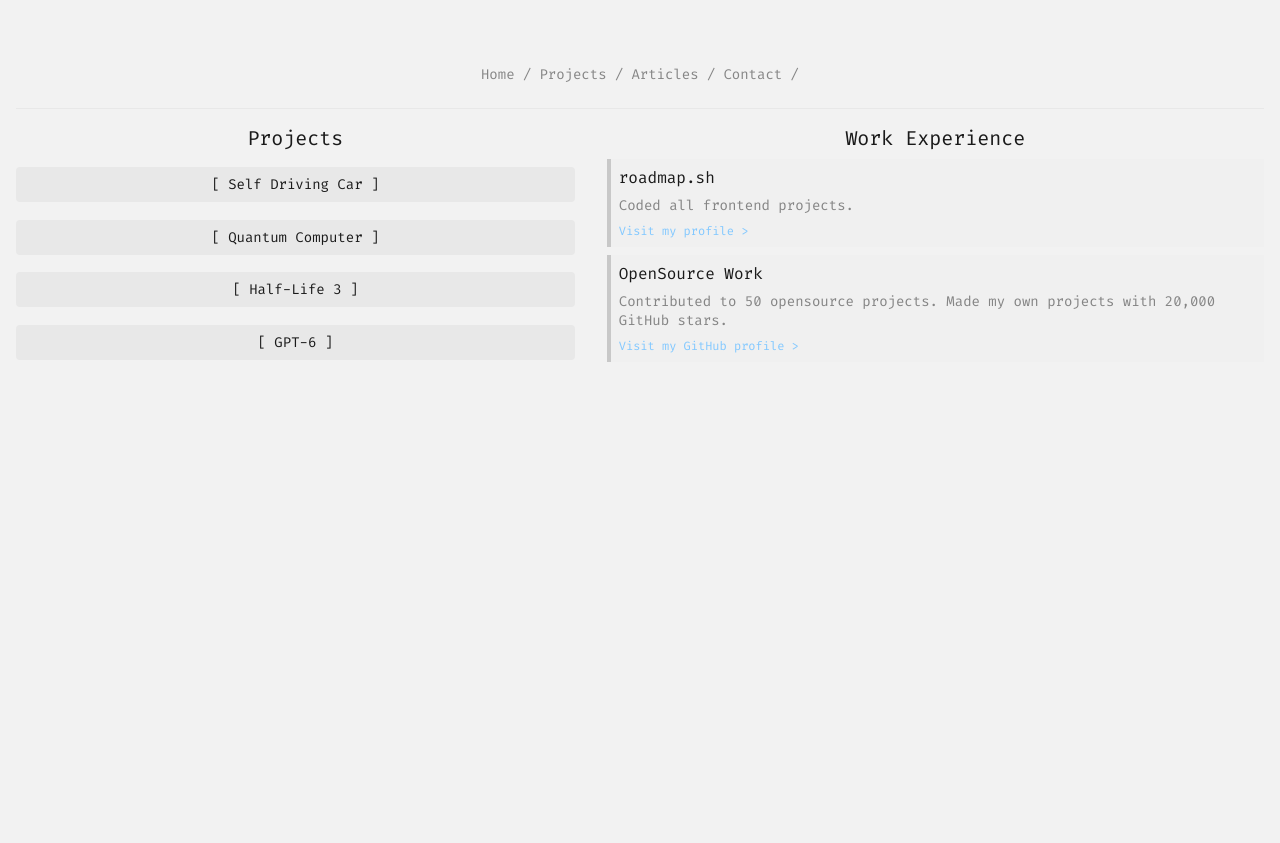
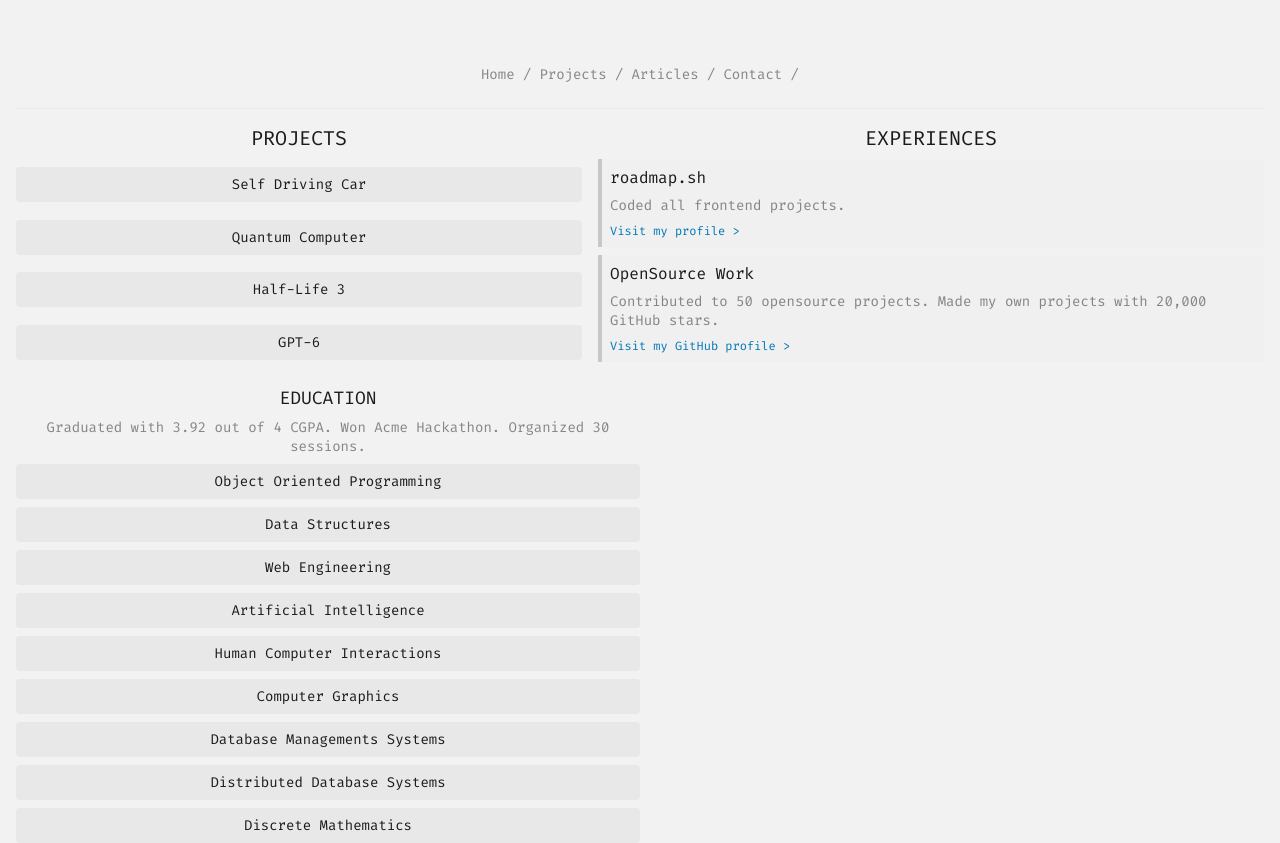
Before and after one commit to justwantajob/personal-portfolio, a plain HTML site: page index.html in a window 1280 px wide. Shown: the part 51-894 px from the top of the page. Before the commit the page ends 800 px from the top, so only its background shows below. Drawn offline with Linux system fonts and the light colour scheme.

Commit message:
Enhance style and logic, add education section

```diff
--- a/index.html
+++ b/index.html
@@ -15,6 +15,7 @@
   <link rel="stylesheet" href="styles/components/header.css">
   <link rel="stylesheet" href="styles/components/projects.css">
   <link rel="stylesheet" href="styles/components/experiences.css">
+  <link rel="stylesheet" href="styles/components/education.css">
 </head>
 <body>
   <header>
@@ -37,18 +38,20 @@
   </header>
 
   <main>
+
+    <div class="section-block">
       <section class="projects">
-      <h2 class="projects-heading">Projects</h2>
+        <h2 class="projects-heading">PROJECTS</h2>
         <ul class="project-list">
-        <li class="project"><a href="#" class="project-link">[ Self Driving Car ]</a></li>
-        <li class="project"><a href="#" class="project-link">[ Quantum Computer ]</a></li>
-        <li class="project"><a href="#" class="project-link">[ Half-Life 3 ]</a></li>
-        <li class="project"><a href="#" class="project-link">[ GPT-6 ]</a></li>
+          <li class="project"><a href="#" class="project-link">Self Driving Car</a></li>
+          <li class="project"><a href="#" class="project-link">Quantum Computer</a></li>
+          <li class="project"><a href="#" class="project-link">Half-Life 3</a></li>
+          <li class="project"><a href="#" class="project-link">GPT-6</a></li>
         </ul>
       </section>
 
       <section class="experiences">
-      <h2 class="experience-heading">Work Experience</h2>
+        <h2 class="experience-heading">EXPERIENCES</h2>
         <div class="experience">
           <h3 class="experience-header">roadmap.sh</h3>
           <p class="experience-description">Coded all frontend projects.</p>
@@ -61,6 +64,36 @@
           <a class="experience-link" href="#">Visit my GitHub profile &gt;</a>
         </div>
       </section>
+    </div>
+
+    <div class="section-block">
+      <section class="education">
+        <h2 class="education-heading">EDUCATION</h2>
+        <p class="education-description">Graduated with 3.92 out of 4 CGPA. Won Acme Hackathon. Organized 30 sessions.</p>
+        <!-- <h3 class="education-subheading">Skills:</h3> -->
+        <ul class="education-list">
+          <li class="skills">Object Oriented Programming</li>
+          <li class="skills">Data Structures</li>
+          <li class="skills">Web Engineering</li>
+          <li class="skills">Artificial Intelligence</li>
+          <li class="skills">Human Computer Interactions</li>
+          <li class="skills">Computer Graphics</li>
+          <li class="skills">Database Managements Systems</li>
+          <li class="skills">Distributed Database Systems</li>
+          <li class="skills">Discrete Mathematics</li>
+        </ul>
+      </section>
+
+      <!-- <section class="reviews">
+        <h2 class="reviews-heading">REVIEWS</h2>
+        <div class="review">
+          <h3 class="review-header">roadmap.sh</h3>
+          <p class="review-description">Coded all frontend projects.</p>
+          <a class="review-link" href="#">Visit my profile &gt;</a>
+        </div> -->
+      </section>
+    </div>
+
   </main>
 
 </body>
--- /dev/null
+++ b/styles/components/education.css
@@ -0,0 +1,52 @@
+.education {
+  display: flex;
+  flex-direction: column;
+  gap: var(--default-gap);
+}
+
+.education-heading {
+  font-size: var(--text-lg);
+  font-weight: 400;
+  text-align: center;
+}
+
+.education-description {
+  font-size: var(--text-sm);
+  color: var(--color-link);
+  text-align: center;
+}
+/*
+.education-subheading {
+  font-size: var(--text-sm);
+  font-weight: 400;
+} */
+
+.education-list {
+  display: flex;
+  flex-direction: column;
+  align-items: center;
+  list-style-type: none;
+  gap: var(--default-gap);
+}
+
+.skills {
+  width: 100%;
+  display: flex;
+  align-items: center;
+  justify-content: center;
+  padding: var(--default-gap);
+  background-color: var(--color-component-background);
+  border-radius: 4px;
+  font-size: var(--text-xs);
+  color: var(--color-primary-dark);
+}
+
+@media (min-width: 768px) {
+  .education {
+    width: 50%;
+  }
+
+  .skills {
+    font-size: var(--text-sm);
+  }
+}
--- a/styles/components/experiences.css
+++ b/styles/components/experiences.css
@@ -38,12 +38,12 @@
 .experience-link {
   text-decoration: none;
   font-size: var(--text-xs);
-  color: rgb(130, 200, 255);
+  color: var(--color-link-blue);
   transition: color .3s ease;
 }
 
 .experience-link:hover {
-  color: var(--color-link);
+  color: var(--color-link-blue-faded);
 }
 
 @media (min-width: 768px) {
--- a/styles/style.css
+++ b/styles/style.css
@@ -13,6 +13,8 @@
   --color-component-background: rgb(232, 232, 232);
 
   --color-link: rgba(26, 26, 26, 0.5);
+  --color-link-blue: rgb(0, 119, 182);
+  --color-link-blue-faded: rgba(0, 118, 182, 0.51);
 
   --default-gap: 8px;
 
@@ -51,11 +53,17 @@ body {
 main {
   display: flex;
   flex-direction: column;
-  gap: calc(var(--default-gap) * 4);
+  gap: calc(var(--default-gap) * 3);
+}
+
+.section-block {
+  display: flex;
+  flex-direction: column;
+  gap: calc(var(--default-gap) * 2);
 }
 
 @media (min-width: 768px) {
-  main {
+  .section-block {
     display: flex;
     flex-direction: row;
     align-items: flex-start;
```
Lines whose indentation alone changed are shown as unchanged.
